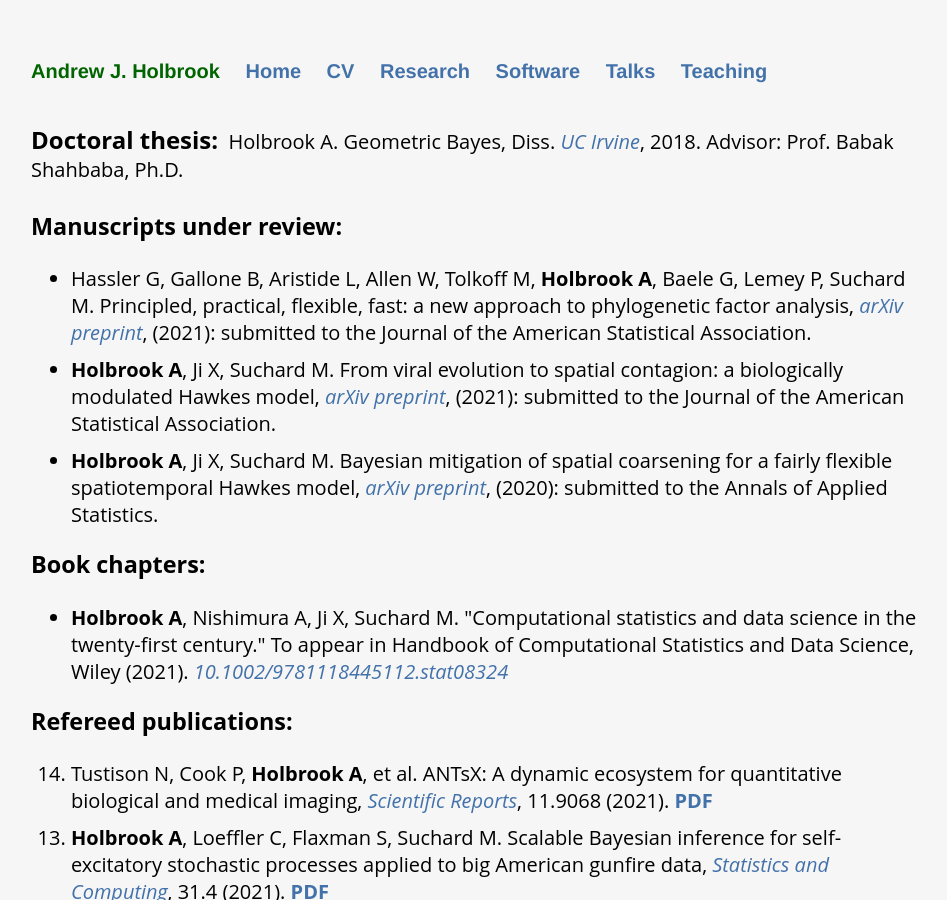
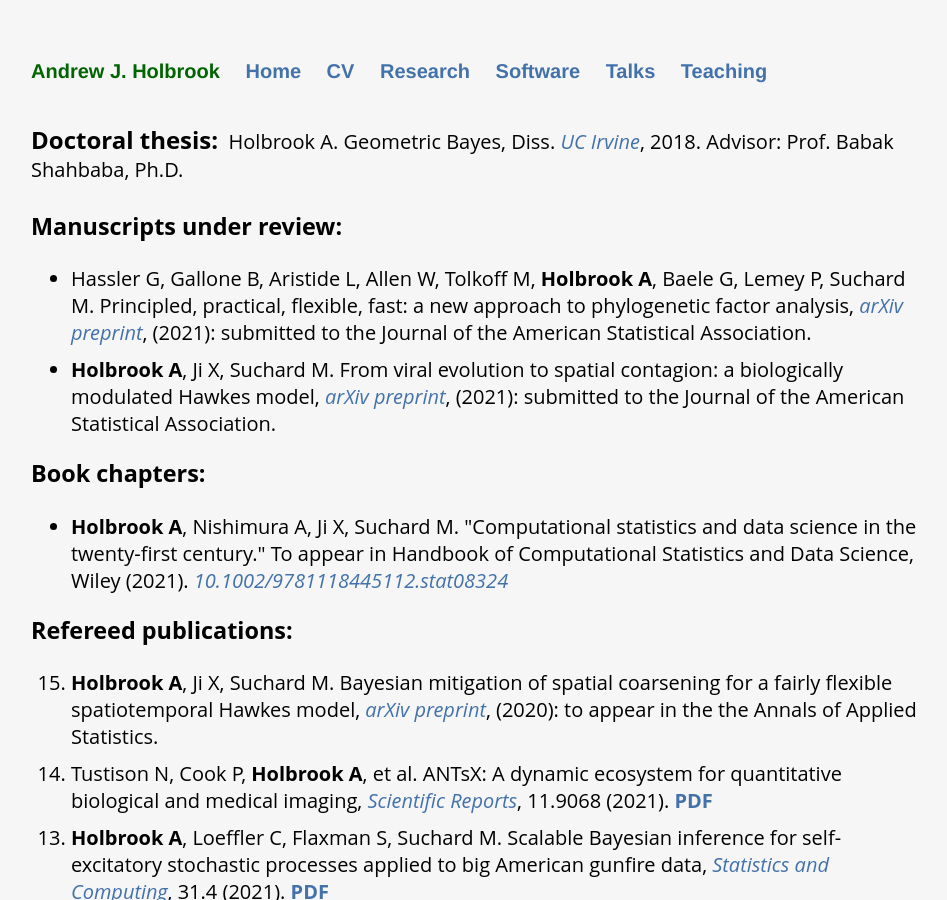
Before and after one commit to andrewjholbrook/andrewjholbrook.github.io, a Jekyll site: the page built from research.html, in a window 1280 px wide and 900 px high. Shown: the whole window, without its empty margins (161-1108 px from the left). Built offline with Jekyll 4.4.1, drawn with Linux system fonts in a browser that asks for light colours; a style sheet for code colours, icons or effects is not loaded; some of the changed lines change nothing that is shown.

Commit message:
Update research.html

```diff
--- a/research.html
+++ b/research.html
@@ -13,7 +13,6 @@ title: Andrew Holbrook | Research
   <ul id="preprints">
         <li> Hassler G, Gallone B, Aristide L, Allen W, Tolkoff M, <b>Holbrook A</b>, Baele G, Lemey P, Suchard M. Principled, practical, flexible, fast: a new approach to phylogenetic factor analysis, <i><a href="https://arxiv.org/abs/2107.01246" target="_blank">arXiv preprint</a></i>, (2021): submitted to the Journal of the American Statistical Association.
                     <li> <b>Holbrook A</b>, Ji X, Suchard M. From viral evolution to spatial contagion: a biologically modulated Hawkes model, <i><a href="https://arxiv.org/abs/2103.03348" target="_blank">arXiv preprint</a></i>, (2021): submitted to the Journal of the American Statistical Association.
-            <li> <b>Holbrook A</b>, Ji X, Suchard M. Bayesian mitigation of spatial coarsening for a fairly flexible spatiotemporal Hawkes model, <i><a href="https://arxiv.org/abs/2010.02994" target="_blank">arXiv preprint</a></i>, (2020): submitted to the Annals of Applied Statistics.
                         </ul>
 
      <h3>Book chapters:</h3>
@@ -24,6 +23,7 @@ title: Andrew Holbrook | Research
   <h3>Refereed publications:</h3>
 
   <ol id="pubs" reversed>
+                    <li> <b>Holbrook A</b>, Ji X, Suchard M. Bayesian mitigation of spatial coarsening for a fairly flexible spatiotemporal Hawkes model, <i><a href="https://arxiv.org/abs/2010.02994" target="_blank">arXiv preprint</a></i>, (2020): to appear in the the Annals of Applied Statistics.
                             <li> Tustison N, Cook P, <b>Holbrook A</b>, et al. ANTsX: A dynamic ecosystem for quantitative biological and medical imaging, <i><a href="https://doi.org/10.1038/s41598-021-87564-6" target="_blank">Scientific Reports</a></i>, 11.9068 (2021). <a href="papers/ANTsX.pdf" target="_blank"><b>PDF</b></a>
                     <li> <b>Holbrook A</b>, Loeffler C, Flaxman S, Suchard M. Scalable Bayesian inference for self-excitatory stochastic processes applied to big American gunfire data, <i><a href="https://doi.org/10.1007/s11222-020-09980-4" target="_blank">Statistics and Computing</a></i>, 31.4 (2021). <a href="papers/DCGunfire.pdf" target="_blank"><b>PDF</b></a>
                      <li> <b>Holbrook A</b>, Lemey P, Baele G, Dellicour S, Brockmann D, Rambaut A, Suchard M. Massive parallelization boosts big Bayesian multidimensional scaling, <i><a href="https://doi.org/10.1080/10618600.2020.1754226" target="_blank">Journal of Computational and Graphical Statistics</a></i>, 30.1 (2021): 11-24. <a href="papers/massive.pdf" target="_blank"><b>PDF</b></a>
```
